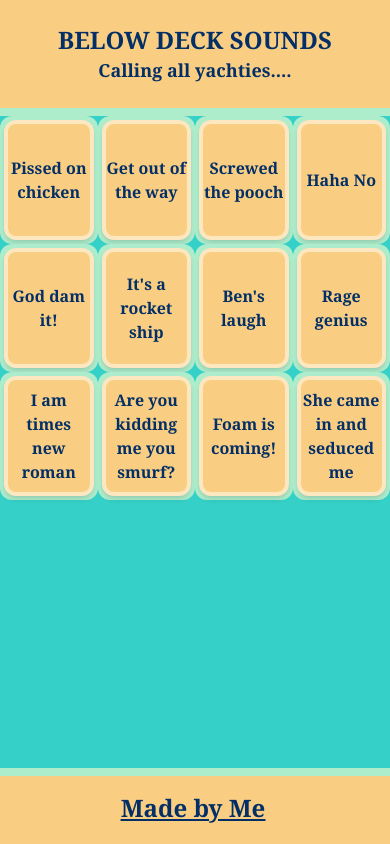
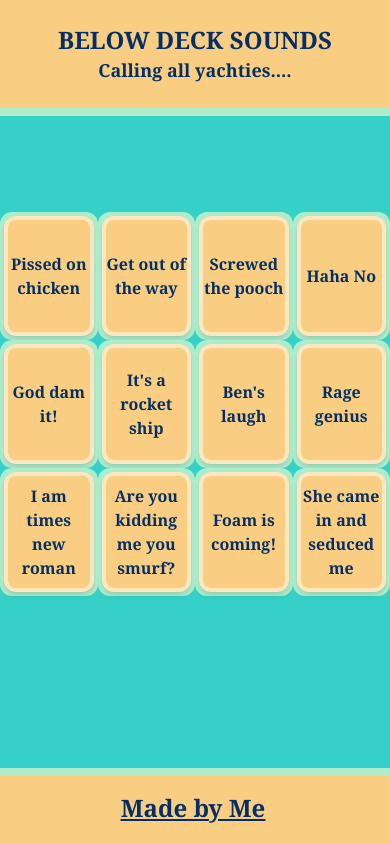
Before and after one commit to woodj22/below-deck-sounds, a Vue app: page / in a window 390 px wide. Built offline with nearby package versions, Linux system fonts and the light colour scheme.

Commit message:
Apply padding for smaller devices and add theme color

```diff
--- a/public/index.html
+++ b/public/index.html
@@ -4,6 +4,9 @@
     <meta charset="utf-8">
     <meta http-equiv="X-UA-Compatible" content="IE=edge">
     <meta name="viewport" content="width=device-width,initial-scale=1.0 user-scalable=0">
+    <meta name="theme-color" content="#face82">
+
+
     <link rel="icon" href="<%= BASE_URL %>favicon.ico">
     <title><%= htmlWebpackPlugin.options.title %></title>
   </head>
--- a/src/App.vue
+++ b/src/App.vue
@@ -4,7 +4,7 @@
   <h1>BELOW DECK SOUNDS</h1>
   <p class="text-lg">Calling all yachties....</p>
   </header>
-    <div id="body" class="flex-grow md:p-32">
+    <div id="body" class="flex-grow md:p-32 pt-24">
     <Board />
     </div>
     <footer class="text-uderline bg-sand h-auto text-center p-3 text-blue font-extrabold text-2xl md:text-4xl border-t-8 border-mintpinch">
--- a/src/index.css
+++ b/src/index.css
@@ -4,7 +4,7 @@
 
 @layer base {
     .t-button {
-        @apply w-screen bg-sand border-4 border-moondist border-opacity-60 focus:outline-none focus:ring-2 focus:ring-moondist focus:ring-opacity-50 rounded-xl shadow-md font-extrabold md:text-2xl;
+        @apply w-screen object-scale-down bg-sand border-4 border-moondist border-opacity-60 focus:outline-none focus:ring-2 focus:ring-moondist focus:ring-opacity-50 rounded-xl shadow-md font-extrabold md:text-2xl;
     }
     .p {
         @apply text-sm
```
